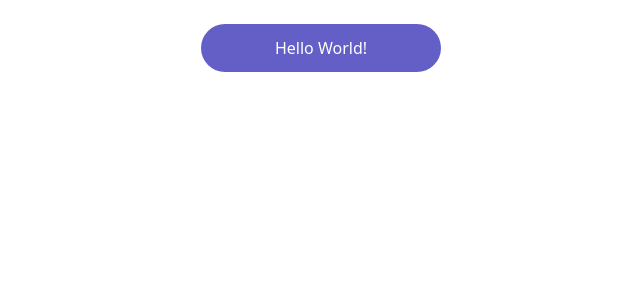
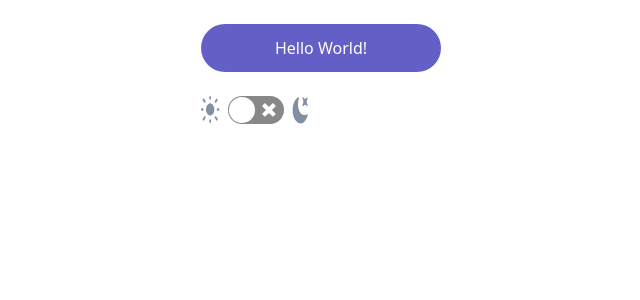
Before and after one commit to hmrbcnto/kanban_app, a Next.js app: page / in a window 1280 px wide. Shown: the top 300 px of the page, without its empty margins (319-959 px from the left). Built offline with nearby package versions, Linux system fonts and the light colour scheme.

Commit message:
feat: implemented dark mode toggle with corresponding component

```diff
--- /dev/null
+++ b/src/components/ThemeSwitch/index.tsx
@@ -0,0 +1,21 @@
+import React, { useContext } from 'react';
+import Switch from '@/components/Switch';
+import ThemeContext from '@/context/theme/Theme';
+import lightSvg from '@/../assets/icon-light-theme.svg';
+import darkSvg from '@/../assets/icon-dark-theme.svg';
+import Image from 'next/image';
+
+const ThemeSwitch: React.FC = () => {
+  const { currentTheme, changeCurrentTheme } = useContext(ThemeContext);
+
+  return (
+    <Switch
+      leftIcon={<Image src={lightSvg} alt="sun"/>}
+      rightIcon={<Image src={darkSvg} alt="moon" />}
+      onClick={() =>  { changeCurrentTheme(currentTheme === 'light' ? 'dark' : 'light') }}
+      checked={currentTheme === 'dark'}
+    />
+  );
+};
+
+export default ThemeSwitch;
--- /dev/null
+++ b/src/context/theme/Theme.ts
@@ -0,0 +1,10 @@
+import { createContext } from 'react';
+
+const defaultValue = {
+  currentTheme: 'light',
+  changeCurrentTheme: (newTheme: 'light' | 'dark') => {}
+};
+
+const ThemeContext = createContext(defaultValue);
+
+export default ThemeContext;
--- /dev/null
+++ b/src/context/theme/index.tsx
@@ -0,0 +1,24 @@
+import { useState, useEffect } from 'react';
+import ThemeContext from './Theme';
+
+const ThemeContextWrapper: React.FC<{ children: React.ReactNode | React.ReactNode[] }> = ({ children }) => {
+  const [theme, setTheme] = useState(localStorage.getItem('theme') || 'light');
+
+  const changeCurrentTheme = (newTheme: 'light' | 'dark') => {
+    setTheme(newTheme);
+    localStorage.setItem('theme', newTheme);
+  }
+
+  useEffect(() => {
+    if (theme === 'light') {
+      document.body.classList.remove('dark');
+    }
+    else {
+      document.body.classList.add('dark');
+    }
+  }, [theme]);
+
+  return <ThemeContext.Provider value={{ currentTheme: theme, changeCurrentTheme }}> {children} </ThemeContext.Provider>
+};
+
+export default ThemeContextWrapper;
--- a/src/pages/index.tsx
+++ b/src/pages/index.tsx
@@ -1,16 +1,21 @@
 import Button from '@/components/Button'
+import ThemeSwitch from '@/components/ThemeSwitch'
+import ThemeContextWrapper from '@/context/theme'
 import { Inter } from '@next/font/google'
 
 const inter = Inter({ subsets: ['latin'] })
 
 export default function Home() {
   return (
-    <div className="flex align-center items-center justify-center">
-      <div className="p-6">
-        <Button
-          text="Hello World!"
-        />
+    <ThemeContextWrapper>
+      <div className="flex align-center items-center justify-center">
+        <div className="p-6 flex flex-col gap-6">
+          <Button
+            text="Hello World!"
+          />
+          <ThemeSwitch />
+        </div>
       </div>
-    </div>
+    </ThemeContextWrapper>
   )
 }
--- a/tailwind.config.js
+++ b/tailwind.config.js
@@ -23,4 +23,5 @@ module.exports = {
     },
   },
   plugins: [],
+  darkMode: 'class'
 }
```
